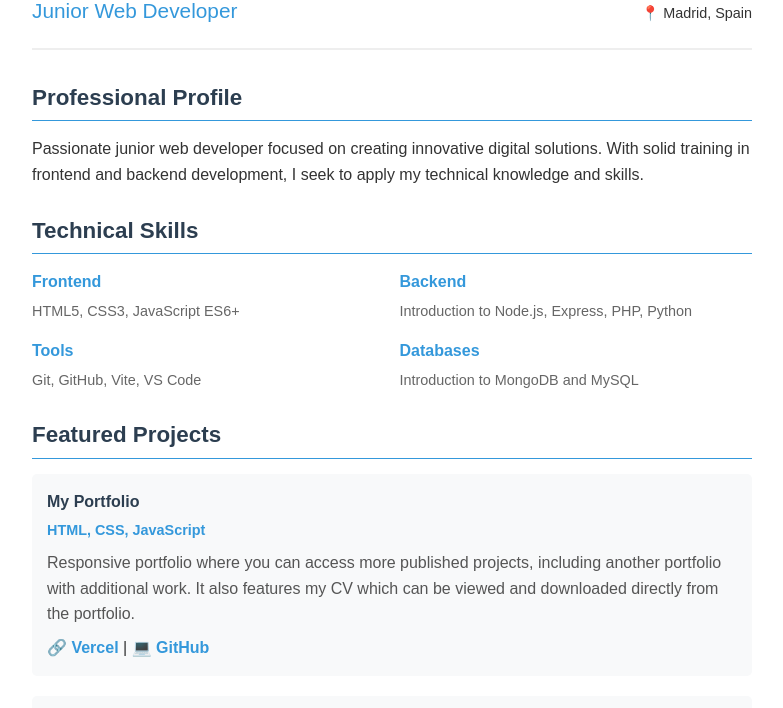
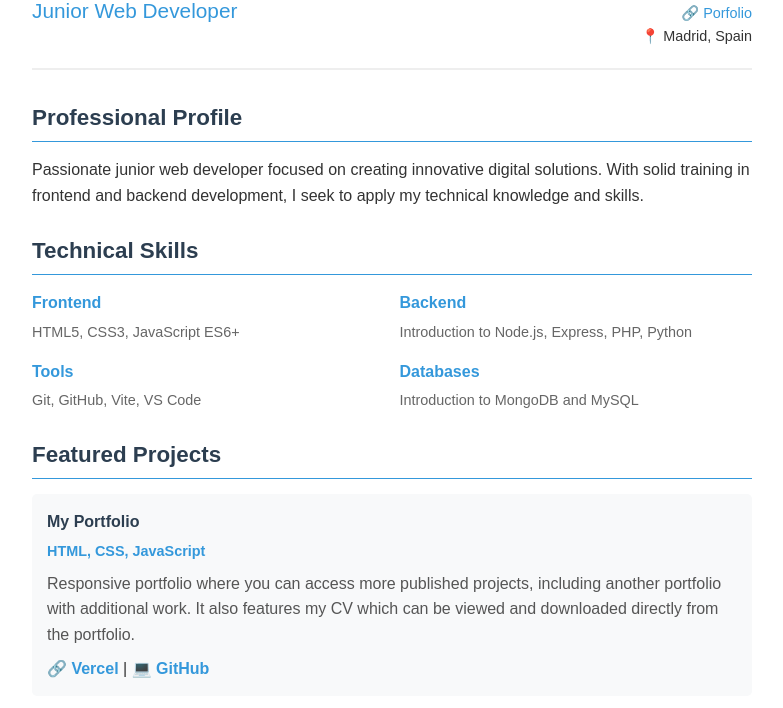
Before and after one commit to alber6/proyecto_4, a website: page public/cv/cv.html in a window 1280 px wide. Shown: the part 107-815 px from the top of the page, without its empty margins (248-1031 px from the left). Drawn offline with Linux system fonts and the light colour scheme.

```diff
--- a/public/cv/cv.html
+++ b/public/cv/cv.html
@@ -18,6 +18,7 @@
             <li>📧 albertopeinado08@gmail.com</li>
             <li>📱 +34 697 63 29 74</li>
             <li>🔗 <a href="https://github.com/alber6">Github</a></li>
+            <li>🔗 <a href="https://albertopeinado.vercel.app/">Porfolio</a></li>
             <li>📍 Madrid, Spain</li>
         </ul>
     </header>
```
